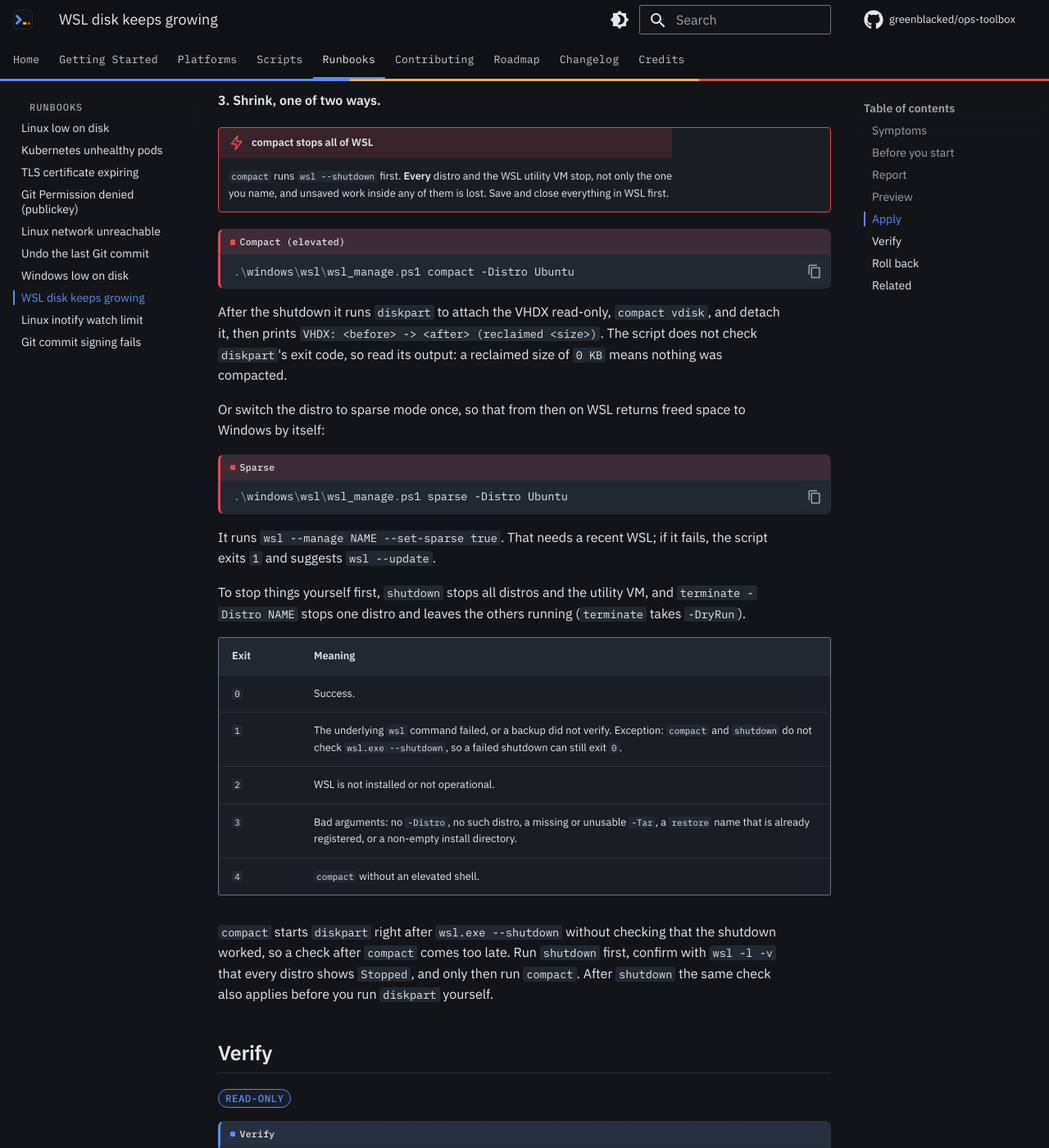
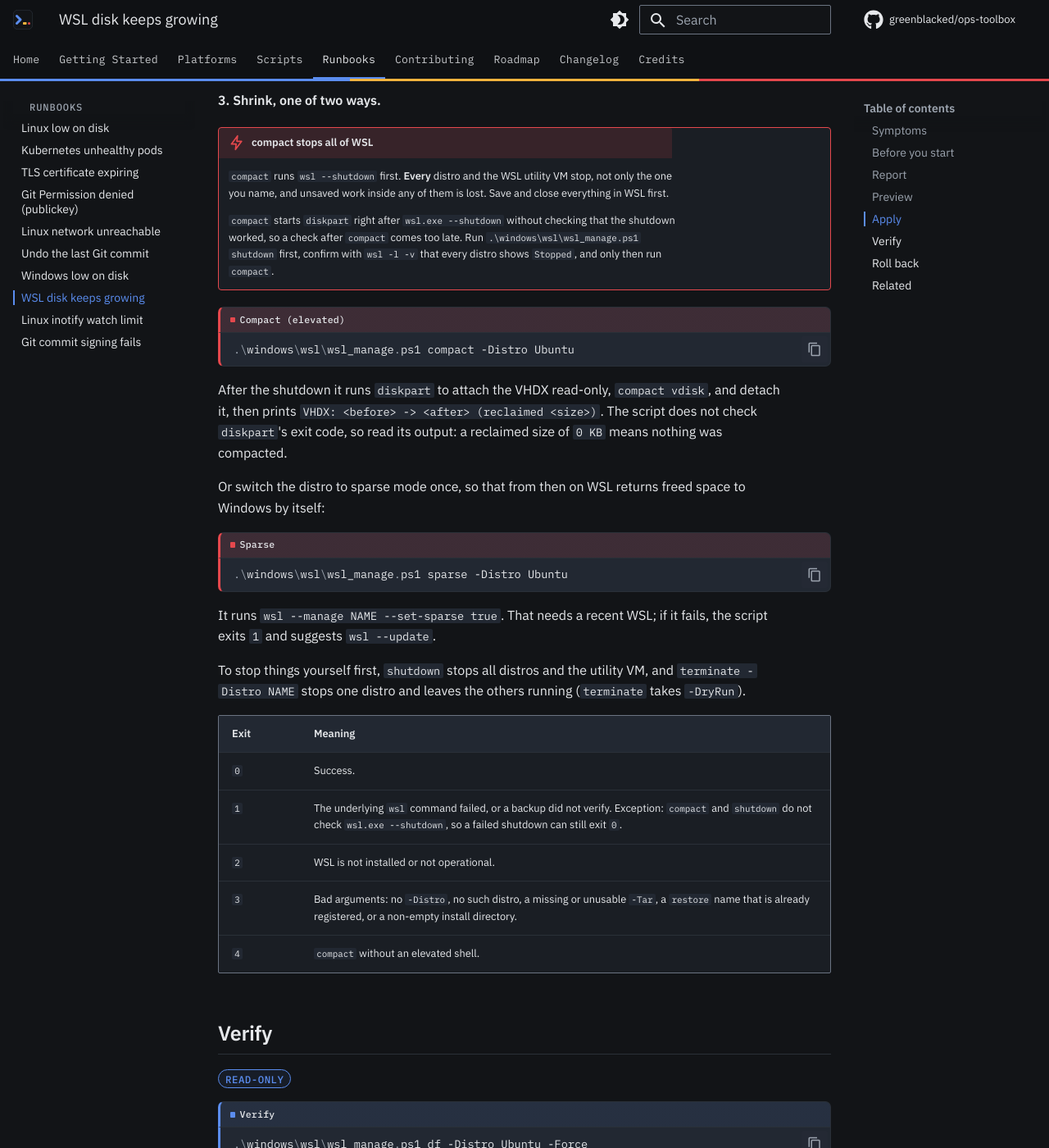
Before and after one commit to greenblacked/ops-toolbox, an MkDocs documentation site: the page built from docs/runbooks/wsl-disk-growing.md, in a window 1280 px wide and 1400 px high, scrolled down 2680 px. Shown: the whole window at 82% size. Built offline with MkDocs 1.6.1 and Material for MkDocs 9.7.7, drawn with Linux system fonts in a browser that asks for light colours; comment, search, counter and statistics services are not loaded; some of the changed lines change nothing that is shown.

Commit message:
docs(runbooks): put WSL shutdown check before compact
The advice to run shutdown and confirm every distro is Stopped sat
below the exit-code table, after the compact command, so a reader ran
compact first. Move it into the compact admonition ahead of the command
and drop the reference to a manual diskpart step the runbook never
describes.

````diff
--- a/docs/runbooks/wsl-disk-growing.md
+++ b/docs/runbooks/wsl-disk-growing.md
@@ -115,6 +115,12 @@ mismatch exits `1`; do not go on until this passes.
     utility VM stop, not only the one you name, and unsaved work inside any
     of them is lost. Save and close everything in WSL first.
 
+    `compact` starts `diskpart` right after `wsl.exe --shutdown` without
+    checking that the shutdown worked, so a check after `compact` comes
+    too late. Run `.\windows\wsl\wsl_manage.ps1 shutdown` first, confirm
+    with `wsl -l -v` that every distro shows `Stopped`, and only then run
+    `compact`.
+
 ```{ .powershell .rpt-apply title="Compact (elevated)" }
 .\windows\wsl\wsl_manage.ps1 compact -Distro Ubuntu
 ```
@@ -146,12 +152,6 @@ running (`terminate` takes `-DryRun`).
 | `2` | WSL is not installed or not operational. |
 | `3` | Bad arguments: no `-Distro`, no such distro, a missing or unusable `-Tar`, a `restore` name that is already registered, or a non-empty install directory. |
 | `4` | `compact` without an elevated shell. |
-
-`compact` starts `diskpart` right after `wsl.exe --shutdown` without
-checking that the shutdown worked, so a check after `compact` comes too
-late. Run `shutdown` first, confirm with `wsl -l -v` that every distro
-shows `Stopped`, and only then run `compact`. After `shutdown` the same
-check also applies before you run `diskpart` yourself.
 
 ## Verify
 
````
